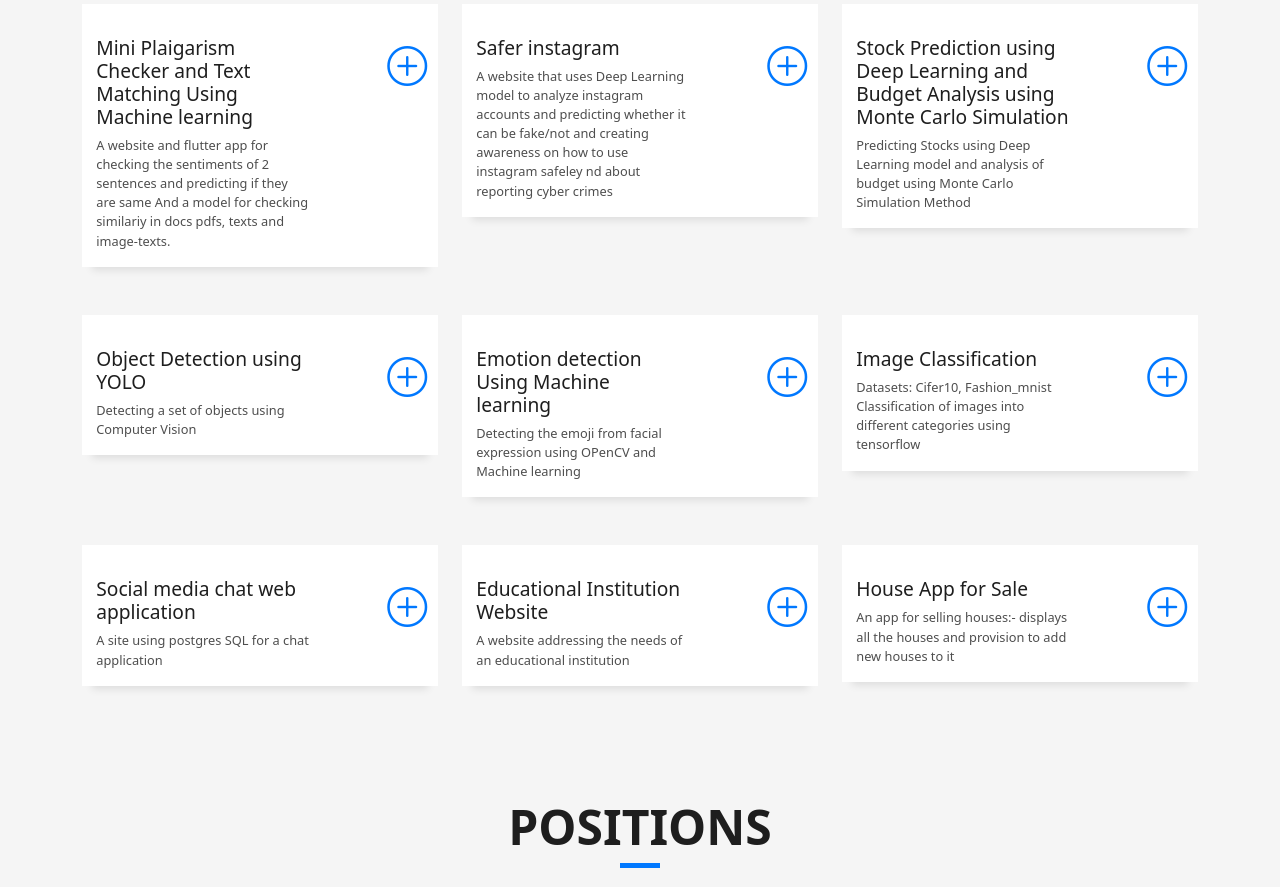
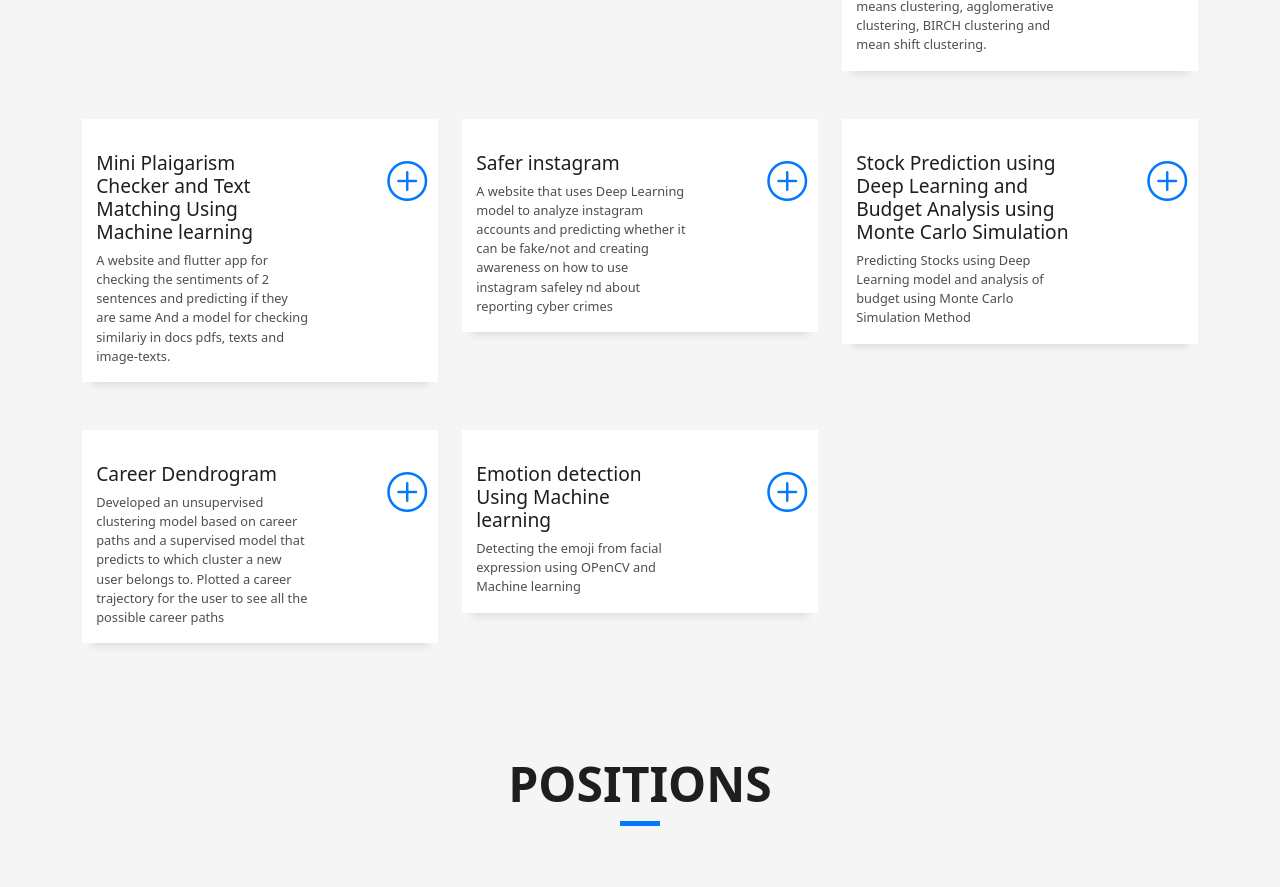
Before and after one commit to nandanasreeraj123/portfolio_nandana, a plain HTML site: page index.html in a window 1280 px wide. Shown: the part 3693-4580 px from the top of the page. Drawn offline with Linux system fonts and the light colour scheme.

Commit message:
Update index.html

```diff
--- a/index.html
+++ b/index.html
@@ -325,15 +325,16 @@ I collaborated with a team to develop tailored machine learning modules for an I
               <div class="work-content">
                 <div class="row">
                   <div class="col-sm-8">
-                    <h2 class="w-title">Classifying tweets as toxic and non-toxic</h2>
+                    <h2 class="w-title">Customer Segmentation</h2>
                     <div class="w-more">
-                      <span >Scrapping tweets from twitter and doing sentimental
-                        anlysis to classify it into toxic & non-toxic</span>
+                      <span >Created an ensemble model for clustering the customers on the basis of their demography, technology and geography.
+Ensemble model employed majority voting technique for K-means clustering, agglomerative clustering, BIRCH clustering and
+mean shift clustering.</span>
                     </div>
                   </div>
                   <div class="col-sm-4">
                     <div class="w-like">
-                      <a href="https://github.com/nandanasreeraj123/IEEE_ML/tree/master/Day5"> <span class="bi bi-plus-circle"></span></a>
+                      <a href="https://github.com/nandanasreeraj123/Customer_segmentation"> <span class="bi bi-plus-circle"></span></a>
                     </div>
                   </div>
                 </div>
@@ -414,14 +415,15 @@ I collaborated with a team to develop tailored machine learning modules for an I
               <div class="work-content">
                 <div class="row">
                   <div class="col-sm-8">
-                    <h2 class="w-title">Object Detection using YOLO</h2>
+                    <h2 class="w-title">Career Dendrogram</h2>
                     <div class="w-more">
-                      <span>Detecting a set of objects using Computer Vision</span>
+                      <span>Developed an unsupervised clustering model based on career paths and a supervised model that predicts to which cluster a new
+user belongs to. Plotted a career trajectory for the user to see all the possible career paths</span>
                     </div>
                   </div>
                   <div class="col-sm-4">
                     <div class="w-like">
-                      <a href="https://github.com/nandanasreeraj123/ObjectDetectionYolo"> <span class="bi bi-plus-circle"></span></a>
+                      <a href="https://github.com/nandanasreeraj123/Career_Dendrogram"> <span class="bi bi-plus-circle"></span></a>
                     </div>
                   </div>
                 </div>
@@ -449,92 +451,7 @@ I collaborated with a team to develop tailored machine learning modules for an I
               </div>
             </div>
           </div>
-          <div class="col-md-4">
-            <div class="work-box">
 
-              <div class="work-content">
-                <div class="row">
-                  <div class="col-sm-8">
-                    <h2 class="w-title">Image Classification</h2>
-                    <div class="w-more">
-                      <span>Datasets: Cifer10, Fashion_mnist
-                        Classification of images into different categories using
-                        tensorflow</span>
-                    </div>
-                  </div>
-                  <div class="col-sm-4">
-                    <div class="w-like">
-                      <a href="https://github.com/nandanasreeraj123/tensorflow/blob/master/cifer10.ipynb"> <span class="bi bi-plus-circle"></span></a>
-                    </div>
-                  </div>
-                </div>
-              </div>
-            </div>
-          </div>
-          <div class="col-md-4">
-            <div class="work-box">
-
-              <div class="work-content">
-                <div class="row">
-                  <div class="col-sm-8">
-                    <h2 class="w-title">Social media chat web application</h2>
-                    <div class="w-more">
-                      <span>A site using postgres SQL for a chat application
-                      </span>
-                    </div>
-                  </div>
-                  <div class="col-sm-4">
-                    <div class="w-like">
-                      <a href="https://github.com/nandanasreeraj123/Gabble"> <span class="bi bi-plus-circle"></span></a>
-                    </div>
-                  </div>
-                </div>
-              </div>
-            </div>
-          </div>
-          <div class="col-md-4">
-            <div class="work-box">
-
-              <div class="work-content">
-                <div class="row">
-                  <div class="col-sm-8">
-                    <h2 class="w-title">Educational Institution Website</h2>
-                    <div class="w-more">
-                      <span>A website addressing the needs of an educational
-                        institution
-                        </span>
-                    </div>
-                  </div>
-                  <div class="col-sm-4">
-                    <div class="w-like">
-                      <a href="https://educational-website.netlify.app/"> <span class="bi bi-plus-circle"></span></a>
-                    </div>
-                  </div>
-                </div>
-              </div>
-            </div>
-          </div>
-          <div class="col-md-4">
-            <div class="work-box">
-
-              <div class="work-content">
-                <div class="row">
-                  <div class="col-sm-8">
-                    <h2 class="w-title">House App for Sale</h2>
-                    <div class="w-more">
-                      <span>An app for selling houses:- displays all the houses and
-                        provision to add new houses to it</span>
-                    </div>
-                  </div>
-                  <div class="col-sm-4">
-                    <div class="w-like">
-                      <a href="https://github.com/nandanasreeraj123/TinkerhubFlutter"> <span class="bi bi-plus-circle"></span></a>
-                    </div>
-                  </div>
-                </div>
-              </div>
-            </div>
-          </div>
 
         </div>
       </div>
```
